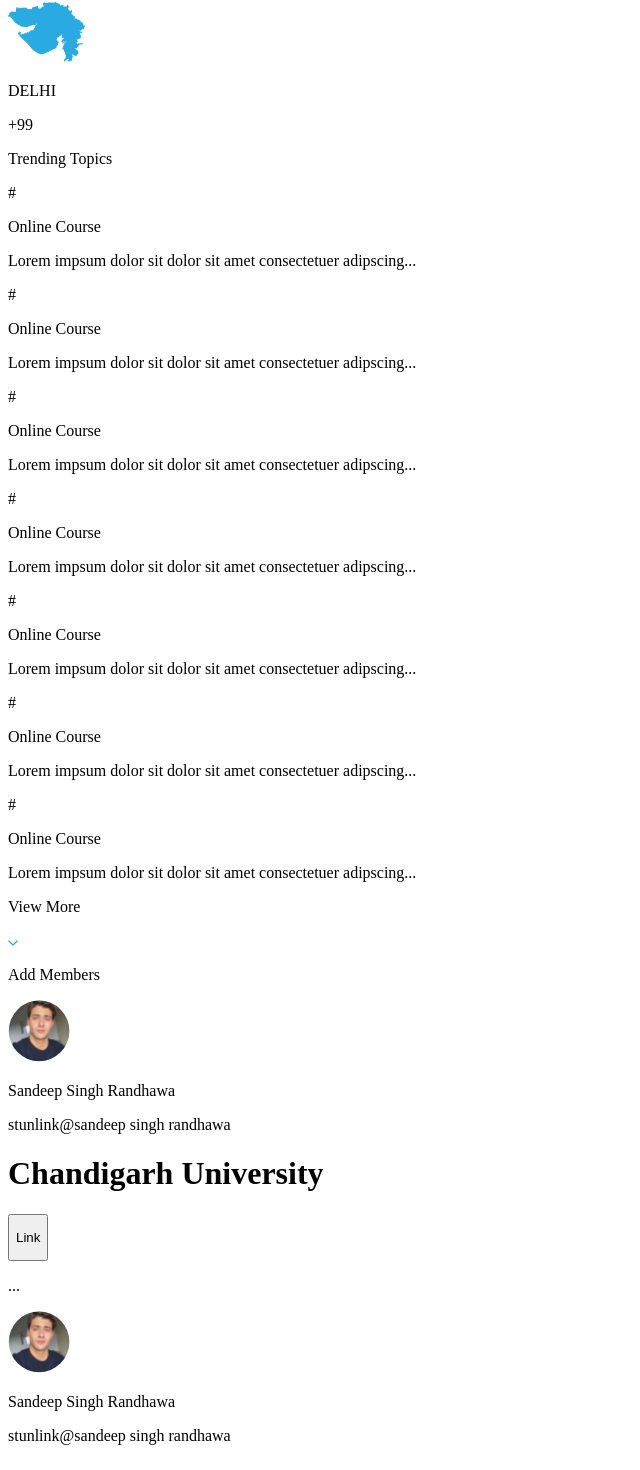
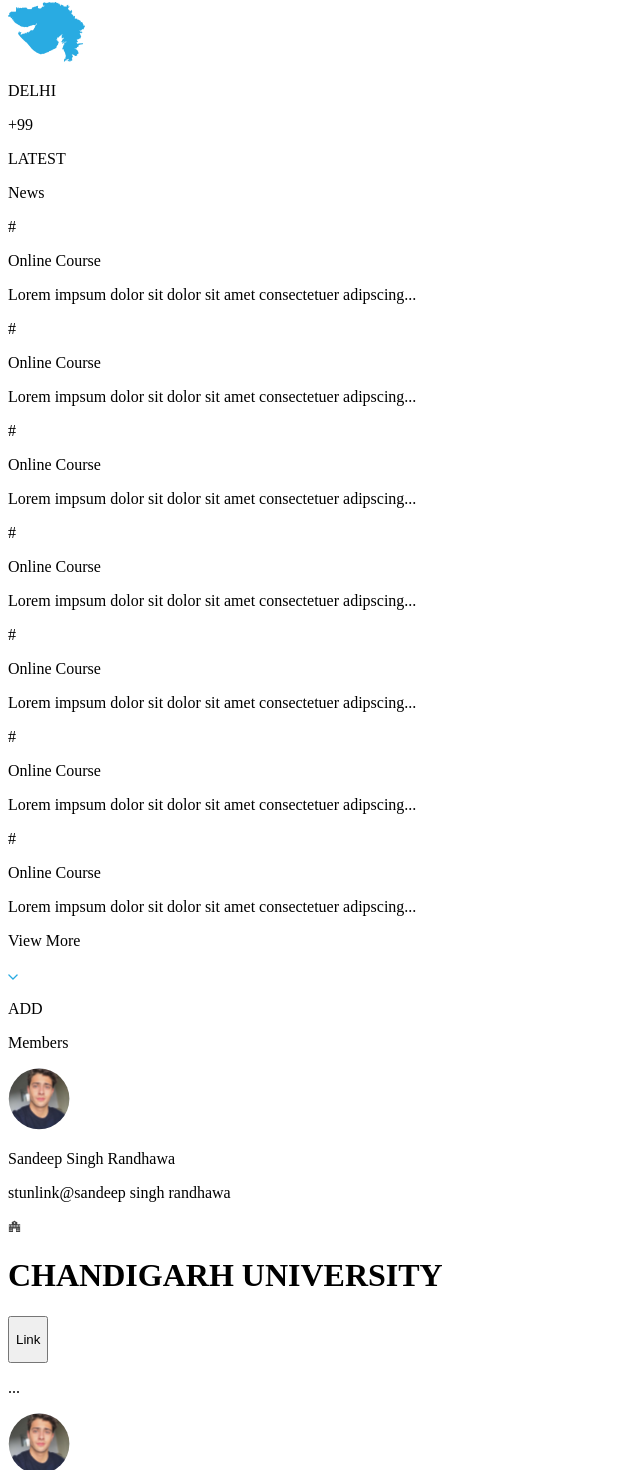
Before and after one commit to reactexcel/stulink, a Next.js app: page / in a window 1280 px wide. Shown: the part 7061-8531 px from the top of the page, without its empty margins (0-640 px from the left). Built offline with nearby package versions, Linux system fonts and the light colour scheme.

Commit message:
homepage

```diff
--- a/Components/Common/Images.js
+++ b/Components/Common/Images.js
@@ -28,3 +28,4 @@ export const twitter = "./img/twitter.png";
 export const linkedin = "./img/linkedin.png";
 export const playStore = "./img/playStore.png";
 export const appStore = "./img/appStore.png";
+export const institution = "./icon/institution.png";
--- a/Components/Homepage/AddMembers.js
+++ b/Components/Homepage/AddMembers.js
@@ -1,28 +1,38 @@
 import React from "react";
-import { arrowBlueDown,profile } from "../Common/Images";
+import { arrowBlueDown, profile, institution } from "../Common/Images";
 
 const AddMembers = () => {
   return (
     <div className="flex flex-col w-full   bg-gray-100">
-      <p className="font-medium w-full text-3xl font-Poppins text-black text-center py-4  border-b-2 border-gray-500">
-        Add Members
-      </p>
+      <div className="flex flex-row items-center border-b border-gray-400 justify-center p-4">
+        <p className="font-semibold text-xl font-Poppins text-blue-550 mr-5">
+          ADD
+        </p>
+        <p className="font-medium text-4xl font-Poppins text-black">Members</p>
+      </div>
       <div className="mt-4">
         {[1, 2, 3, 4, 5, 6, 7].map((value, index) => (
           <div key={index} className=" h-32 mx-4 my-2 border-b-2 ">
-            <div className="flex flex-row  ">
-              <img  className="h-16 w-16" src={profile}/>
+            <div className="flex flex-row ">
+              <img className="h-16 w-16" src={profile} />
               <div className="flex flex-col items-start mx-4">
-                <p className="font-semibold text-xl font-Poppins text-blue-550 ">
+                <p className="font-semibold text-lg font-Poppins text-blue-550">
                   Sandeep Singh Randhawa
                 </p>
-                <p className="text-sm text-gray-500 mb-1 ">
+                <p className="text-xs text-gray-500 mb-1 ">
                   stunlink@sandeep singh randhawa
                 </p>
-                <h1 className="text-md  text-black">Chandigarh University</h1>
+                <div className="flex flex-row items-center">
+                  <div className="rounded-full flex justify-center items-center bg-gray-300 h-6 w-6">
+                    <img src={institution} />
+                  </div>
+                  <h1 className="text-base font-medium text-black ml-2">
+                    CHANDIGARH UNIVERSITY
+                  </h1>
+                </div>
                 <button
                   type="submit"
-                  className="py-1 px-6 my-2  bg-blue-550 flex flex-row items-center justify-center rounded-sm transition duration-500 ease-in-out transform hover:-translate-y-1 hover:scale-100"
+                  className="py-1 px-6 my-3  bg-blue-550 flex flex-row items-center justify-center rounded-sm transition duration-500 ease-in-out transform hover:-translate-y-1 hover:scale-105"
                 >
                   <p className="text-white font-Poppins font-medium text-base ">
                     Link
@@ -34,7 +44,7 @@ const AddMembers = () => {
           </div>
         ))}
       </div>
-      <div className="flex flex-row items-center text-center justify-center  mb-2 transition duration-500 ease-in-out transform hover:-translate-y-1 hover:scale-110">
+      <div className="flex flex-row items-center text-center justify-center cursor-pointer  mb-2 transition duration-500 ease-in-out transform hover:-translate-y-1 hover:scale-110">
         <p className="font-medium  text-lg text-blue-550 mr-2">View More</p>
         <img src={arrowBlueDown} />
       </div>
--- a/Components/Homepage/ChatRooms.js
+++ b/Components/Homepage/ChatRooms.js
@@ -1,37 +1,48 @@
 import React from "react";
-import { arrowBlueDown, profile } from "../Common/Images";
+import { arrowBlueDown, profile, rightLongArrowWhite } from "../Common/Images";
 
 const ChatRooms = () => {
   return (
     <div className="flex flex-col w-full   bg-gray-100">
-      <p className="font-medium w-full text-3xl font-Poppins text-black text-center py-4  border-b-2 border-gray-500">
-        Add Members
-      </p>
+      <div className="flex flex-row items-center border-b border-gray-400 justify-center p-4">
+        <p className="font-semibold text-xl font-Poppins text-blue-550 mr-5">
+          CHAT
+        </p>
+        <p className="font-medium text-4xl font-Poppins text-black">Rooms</p>
+      </div>
       <div className="mt-4">
         {[1, 2, 3, 4, 5, 6, 7].map((value, index) => (
           <div key={index} className=" h-32 mx-4 my-2 border-b-2 ">
             <div className="flex flex-row  ">
               <img className="h-16 w-16" src={profile} />
-              <div className="flex flex-col items-start mx-4">
-                <p className="font-semibold text-xl font-Poppins text-blue-550 ">
-                  Management
-                </p>
+              <div className="flex flex-col items-start mx-4 flex-1">
+                <div className="flex-row flex justify-between w-full">
+                  <p className="font-semibold text-lg font-Poppins text-black ">
+                    Management
+                  </p>
+                  <p className="font-bold cursor-pointer">...</p>
+                </div>
 
-                <h1 className="text-md  uppercase text-gray-500 my-2">68 Members</h1>
+                <h1 className="text-md  uppercase text-gray-500 my-2">
+                  68 Members
+                </h1>
                 <button
                   type="submit"
-                  className="py-1 px-6 my-2  bg-blue-550 flex flex-row items-center justify-center rounded-sm transition duration-500 ease-in-out transform hover:-translate-y-1 hover:scale-100"
+                  className="py-1 px-6 my-2  bg-blue-550 flex flex-row items-center justify-center rounded-sm transition duration-500 ease-in-out transform hover:-translate-y-1 hover:scale-105"
                 >
-                  <p className="text-white font-Poppins font-medium text-base ">
-                  Join Now
-                  </p>
+                  <div className="flex-row flex items-center">
+                    <p className="text-white font-Poppins font-medium text-base mr-2">
+                      Join Now
+                    </p>
+                    <img src={rightLongArrowWhite} />
+                  </div>
                 </button>
               </div>
             </div>
           </div>
         ))}
       </div>
-      <div className="flex flex-row items-center text-center justify-center  mb-2 transition duration-500 ease-in-out transform hover:-translate-y-1 hover:scale-110">
+      <div className="flex flex-row items-center text-center justify-center cursor-pointer mb-2 transition duration-500 ease-in-out transform hover:-translate-y-1 hover:scale-110">
         <p className="font-medium  text-lg text-blue-550 mr-2">View More</p>
         <img src={arrowBlueDown} />
       </div>
--- a/Components/Homepage/Features.js
+++ b/Components/Homepage/Features.js
@@ -6,7 +6,7 @@ import TrendingTopic from "./TrendingTopic";
 const Features = () => {
   return (
     <div className="max-w-screen-xl mx-auto my-32 text-center ">
-      <div className=" grid grid-cols-3 gap-2">
+      <div className=" grid grid-cols-3 gap-4">
         <TrendingTopic />
         <AddMembers />
         <ChatRooms />
--- a/Components/Homepage/TrendingTopic.js
+++ b/Components/Homepage/TrendingTopic.js
@@ -4,9 +4,12 @@ import { arrowBlueDown } from "../Common/Images";
 const TrendingTopic = () => {
   return (
     <div className="flex flex-col w-full   bg-gray-100">
-      <p className="font-medium w-full text-3xl font-Poppins text-black text-center py-4  border-b-2 border-gray-500">
-        Trending Topics
-      </p>
+      <div className="flex flex-row items-center border-b border-gray-400 justify-center p-4">
+        <p className="font-semibold text-xl font-Poppins text-blue-550 mr-5">
+          LATEST
+        </p>
+        <p className="font-medium text-4xl font-Poppins text-black">News</p>
+      </div>
       <div className=" mt-4">
         {[1, 2, 3, 4, 5, 6, 7].map((value, index) => (
           <div key={index} className="h-32 mx-4 mb-2 border-b-2 ">
@@ -25,7 +28,7 @@ const TrendingTopic = () => {
           </div>
         ))}
       </div>
-      <div className="flex flex-row items-center text-center justify-center  mb-2 transition duration-500 ease-in-out transform hover:-translate-y-1 hover:scale-110">
+      <div className="flex flex-row items-center text-center cursor-pointer justify-center  mb-2 transition duration-500 ease-in-out transform hover:-translate-y-1 hover:scale-110">
         <p className="font-medium  text-lg text-blue-550 mr-2">View More</p>
         <img src={arrowBlueDown} />
       </div>
```
Also changed, not shown: public/icon/institution.png (added).
